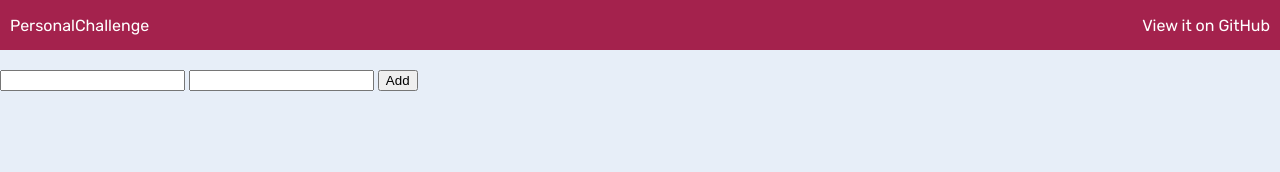
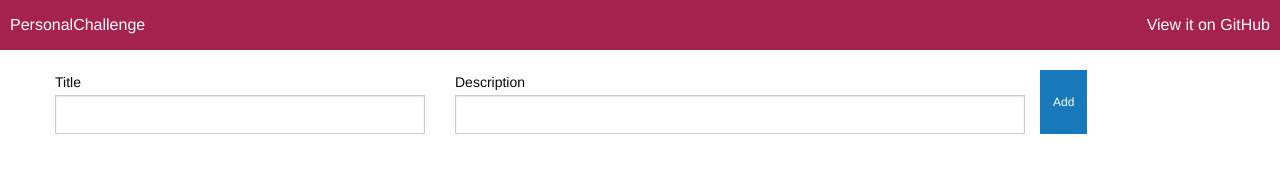
Before and after one commit to Naylin15/js, a plain HTML site: page index.html in a window 1280 px wide. Drawn offline with Linux system fonts and the light colour scheme.

Commit message:
style: add foundation classes
Signed-off-by: Naylin Medina <mejiasnam@gmail.com>

```diff
--- a/index.html
+++ b/index.html
@@ -5,6 +5,8 @@
     <meta name="viewport" content="width=device-width, initial-scale=1.0">
     <link href="https://fonts.googleapis.com/css2?family=Rubik&display=swap" rel="stylesheet">
     <link rel="stylesheet" href="css/style.css">
+    <link rel="stylesheet" href="css/app.css">
+    <meta http-equiv="x-ua-compatible" content="ie=edge">
     <title>Notes</title>
 </head>
 <body>
@@ -16,15 +18,25 @@
     </header>
     <section class="add-note">
         <form id="form-add">
-            <input type="text" name="noteTitle" id="noteTitle" required>
-            <input type="text" name="noteDescription" id="noteDescription" required>
-            <button type="submit">Add</button>
+            <div class="grid-container">
+                <div class="grid-x grid-padding-x">
+                    <div class="small-12 medium-4 cell">
+                        <label for="noteTitle">Title</label>
+                        <input type="text" name="noteTitle" id="noteTitle" required>
+                    </div>
+                    <div class="small-12 medium-6 cell">
+                        <label for="noteDescription">Description</label>
+                        <input type="text" name="noteDescription" id="noteDescription" required>
+                    </div>
+                    <button type="submit" class="small button">Add</button>
+                </div>
+            </div>
         </form>
     </section>
     <section class="notes" id="notes">
     </section>
 </body>
-
+<script src="js/app.js"></script>
 <script src="js/main.js"></script>
 
 </html>
```
